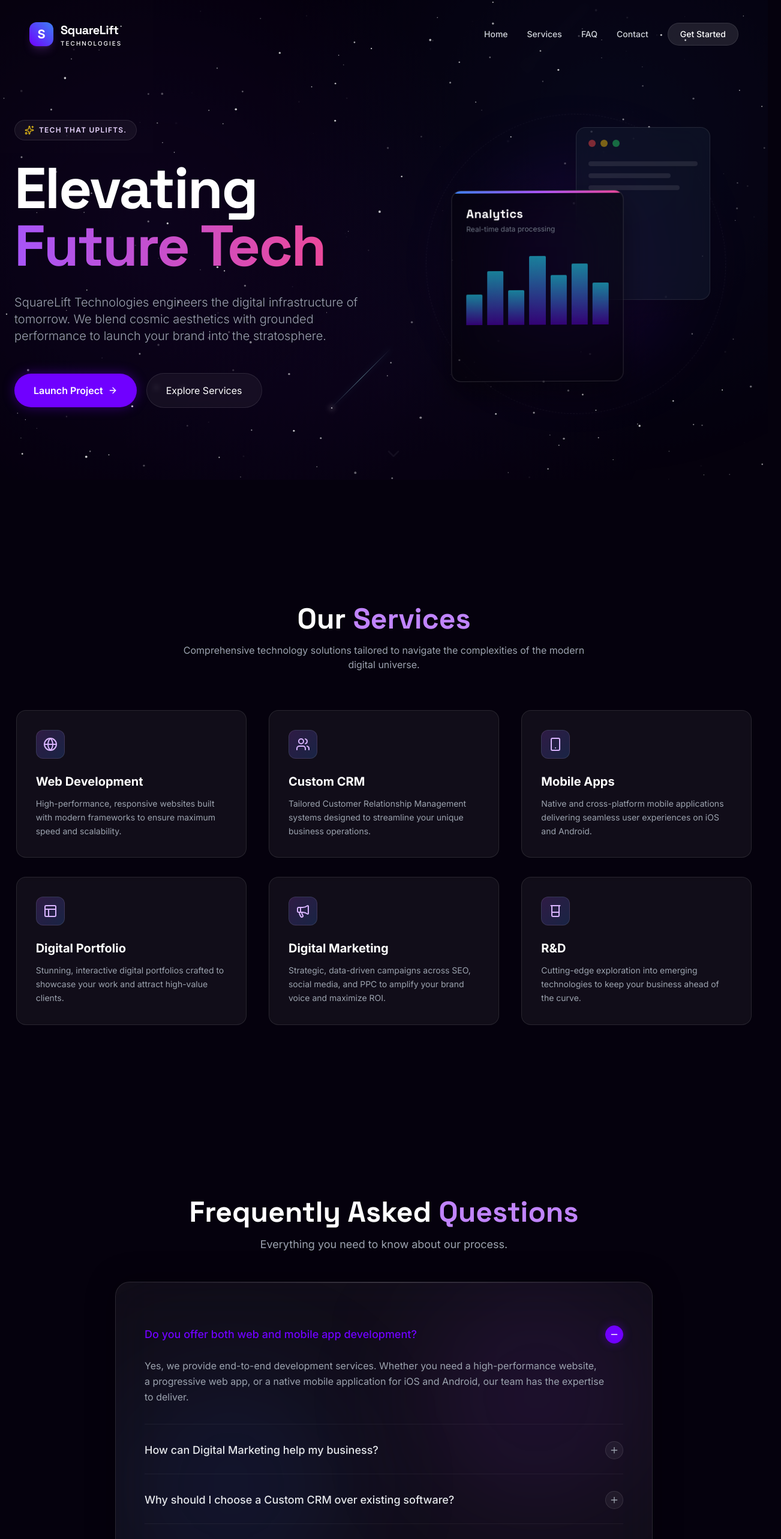
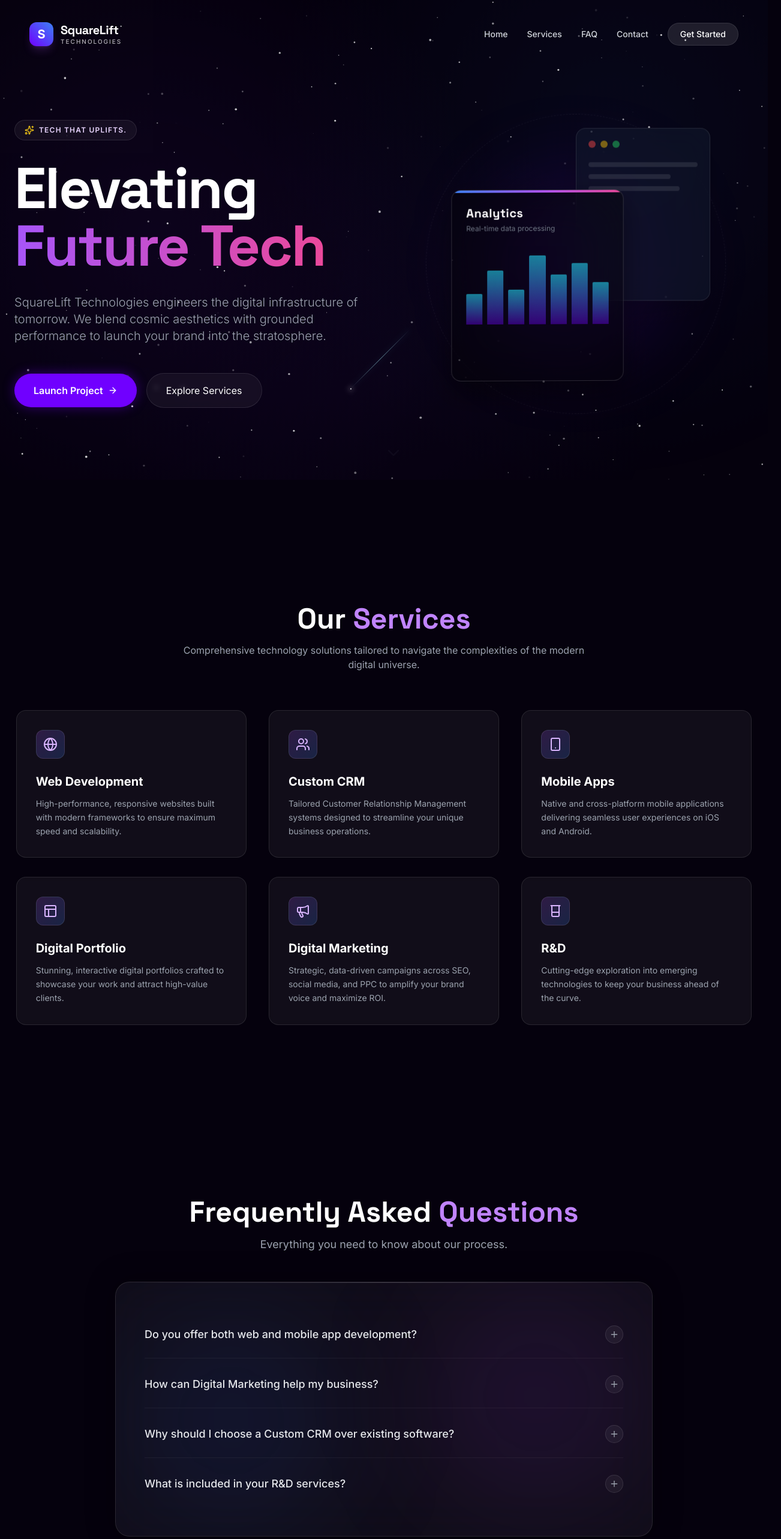
Before and after one commit to SquareLift/SquareLift, a React (Vite) app: page / in a window 1280 px wide. Shown: the top 2566 px of the page at 60% size, 1302 px wide, since content can reach past the window. Built offline with nearby package versions, Linux system fonts and the light colour scheme.

Commit message:
refactor: improve logo text alignment and color in Navbar and Footer, and update FAQ item interaction to hover.

```diff
--- a/components/FAQ.tsx
+++ b/components/FAQ.tsx
@@ -25,13 +25,17 @@ const FAQItem: React.FC<{
   question: string;
   answer: string;
   isOpen: boolean;
-  onClick: () => void;
-}> = ({ question, answer, isOpen, onClick }) => {
+  onHover: () => void;
+  onLeave: () => void;
+}> = ({ question, answer, isOpen, onHover, onLeave }) => {
   return (
-    <div className="border-b border-white/5 last:border-0">
-      <button
-        onClick={onClick}
-        className="w-full flex items-center justify-between py-6 text-left group focus:outline-none"
+    <div
+      className="border-b border-white/5 last:border-0"
+      onMouseEnter={onHover}
+      onMouseLeave={onLeave}
+    >
+      <div
+        className="w-full flex items-center justify-between py-6 text-left group cursor-pointer"
       >
         <span className={`text-lg font-medium transition-colors duration-300 ${isOpen ? 'text-bright-accent' : 'text-gray-200 group-hover:text-purple-300'}`}>
           {question}
@@ -39,7 +43,7 @@ const FAQItem: React.FC<{
         <div className={`p-1.5 rounded-full border transition-all duration-300 ${isOpen ? 'border-bright-accent bg-bright-accent text-white shadow-[0_0_15px_rgba(112,0,255,0.4)]' : 'border-white/10 text-gray-400 group-hover:border-white/30 bg-white/5'}`}>
           {isOpen ? <Minus className="w-4 h-4" /> : <Plus className="w-4 h-4" />}
         </div>
-      </button>
+      </div>
       <AnimatePresence>
         {isOpen && (
           <motion.div
@@ -60,7 +64,7 @@ const FAQItem: React.FC<{
 };
 
 const FAQ: React.FC = () => {
-  const [openIndex, setOpenIndex] = useState<number | null>(0);
+  const [openIndex, setOpenIndex] = useState<number | null>(null);
 
   return (
     <section id="faq" className="relative py-20 px-6">
@@ -94,7 +98,8 @@ const FAQ: React.FC = () => {
                 question={faq.question}
                 answer={faq.answer}
                 isOpen={openIndex === index}
-                onClick={() => setOpenIndex(openIndex === index ? null : index)}
+                onHover={() => setOpenIndex(index)}
+                onLeave={() => setOpenIndex(null)}
               />
             ))}
           </div>
--- a/components/Footer.tsx
+++ b/components/Footer.tsx
@@ -12,11 +12,11 @@ const Footer: React.FC = () => {
                <div className="w-10 h-10 bg-gradient-to-tr from-bright-accent to-blue-500 rounded-xl flex items-center justify-center transform group-hover:rotate-12 transition-transform duration-300 shadow-lg shadow-purple-500/20">
                  <span className="text-white font-bold text-xl">S</span>
                </div>
-               <div className="flex flex-col">
-                  <span className="text-white font-display font-bold text-xl leading-tight tracking-tight group-hover:text-purple-300 transition-colors">
+               <div className="flex flex-col justify-center h-10">
+                  <span className="text-white font-display font-bold text-xl leading-none tracking-tight group-hover:text-purple-300 transition-colors">
                     SquareLift
                   </span>
-                  <span className="text-white text-[10px] font-medium tracking-[0.2em] uppercase leading-none group-hover:text-purple-300 transition-colors pt-1">
+                  <span className="text-white/70 text-[10px] font-medium tracking-[0.2em] uppercase leading-none group-hover:text-purple-300 transition-colors mt-1">
                     Technologies
                   </span>
                </div>
--- a/components/Navbar.tsx
+++ b/components/Navbar.tsx
@@ -40,11 +40,11 @@ const Navbar: React.FC = () => {
             <div className="w-10 h-10 bg-gradient-to-tr from-bright-accent to-blue-500 rounded-xl flex items-center justify-center transform group-hover:rotate-12 transition-transform duration-300 shadow-lg shadow-purple-500/20">
               <span className="text-white font-bold text-xl">S</span>
             </div>
-            <div className="flex flex-col">
-              <span className="text-white font-display font-bold text-xl leading-tight tracking-tight group-hover:text-purple-300 transition-colors">
+            <div className="flex flex-col justify-center h-10">
+              <span className="text-white font-display font-bold text-xl leading-none tracking-tight group-hover:text-purple-300 transition-colors">
                 SquareLift
               </span>
-              <span className="text-white text-[10px] font-medium tracking-[0.2em] uppercase leading-none group-hover:text-purple-300 transition-colors pt-1">
+              <span className="text-white/70 text-[10px] font-medium tracking-[0.2em] uppercase leading-none group-hover:text-purple-300 transition-colors mt-1">
                 Technologies
               </span>
             </div>
```
